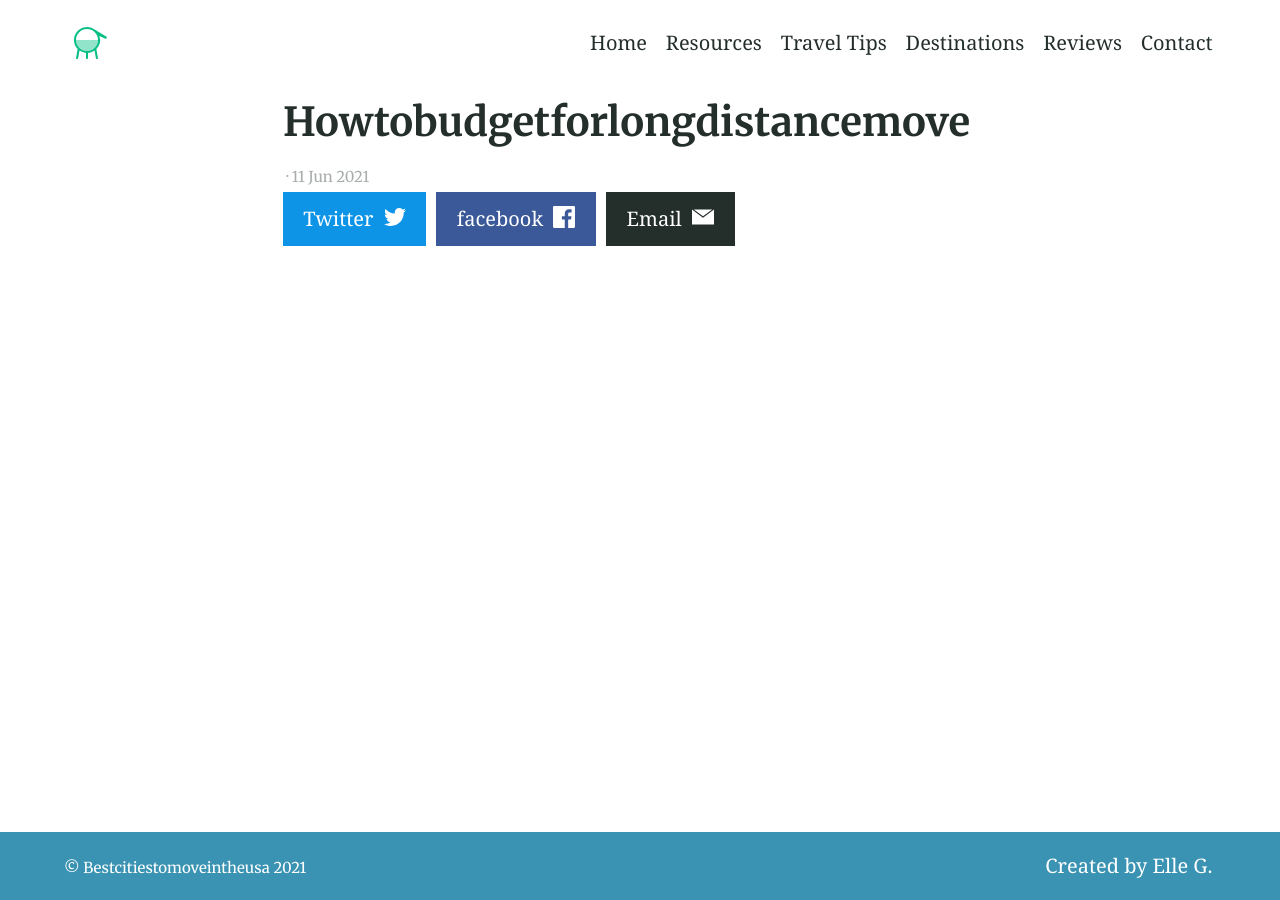
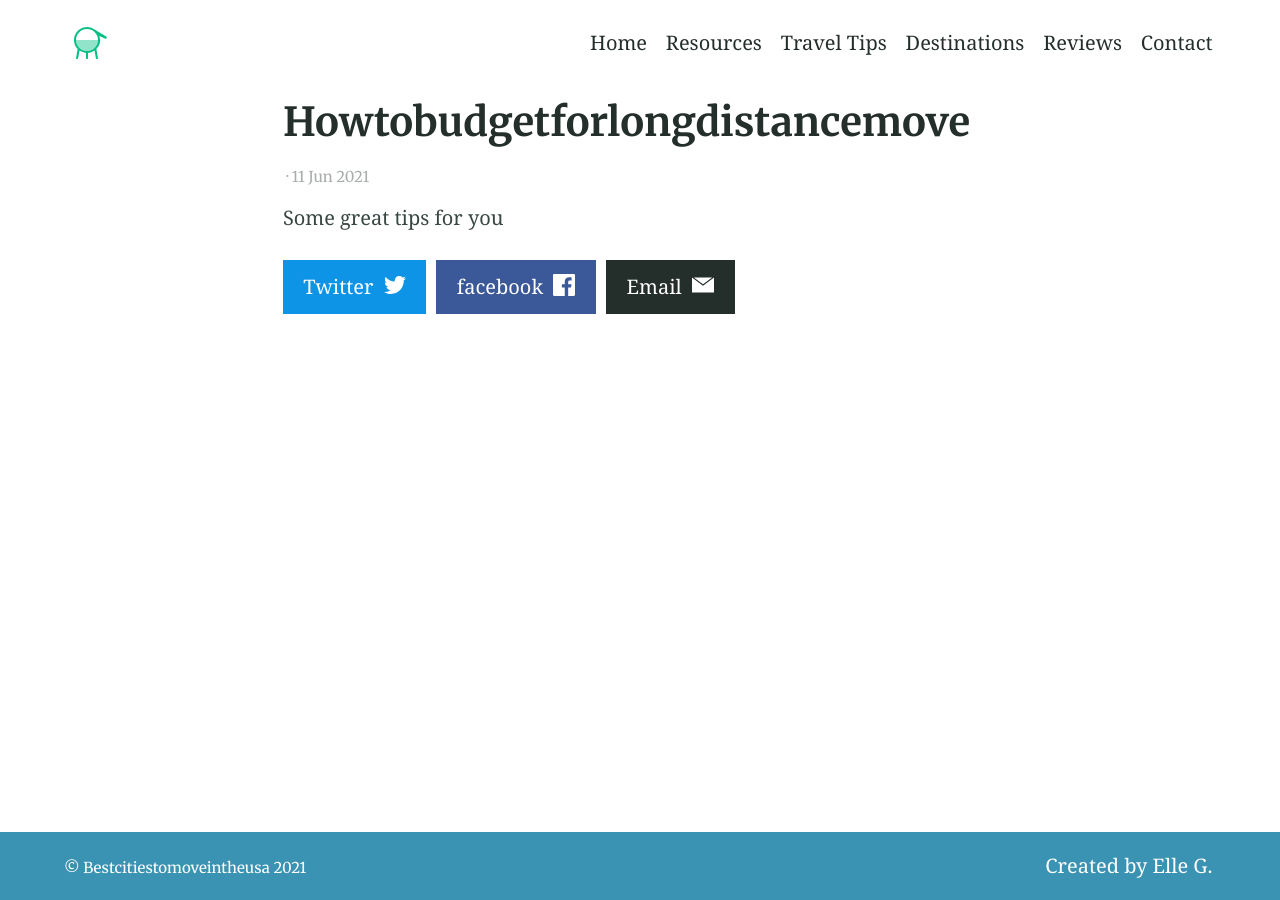
Before and after one commit to Coolweb2go/alembic, a Jekyll site: the page built from _posts/2021-06-11-howtobudgetforlongdistancemove.md, in a window 1280 px wide. Built offline with Jekyll 4.4.1, drawn with Linux system fonts in a browser that asks for light colours.

Commit message:
Update from Forestry.io elle gamboa updated _posts/2021-06-11-howtobudgetforlongdistancemove.md

```diff
--- a/_posts/2021-06-11-howtobudgetforlongdistancemove.md
+++ b/_posts/2021-06-11-howtobudgetforlongdistancemove.md
@@ -3,3 +3,4 @@ best_cities_in_the_usa_to_move: ''
 how_to_budget_your_move: 'How to find the right mover '
 
 ---
+Some great tips for you
```
